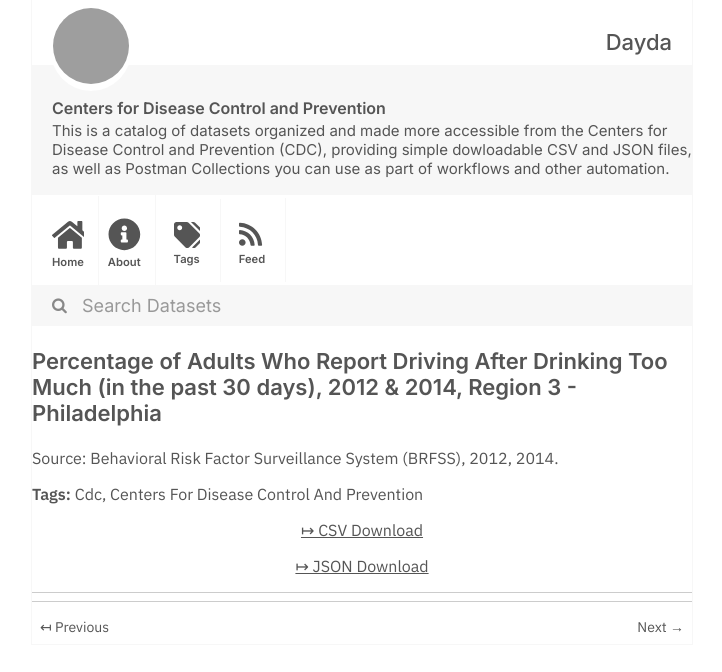
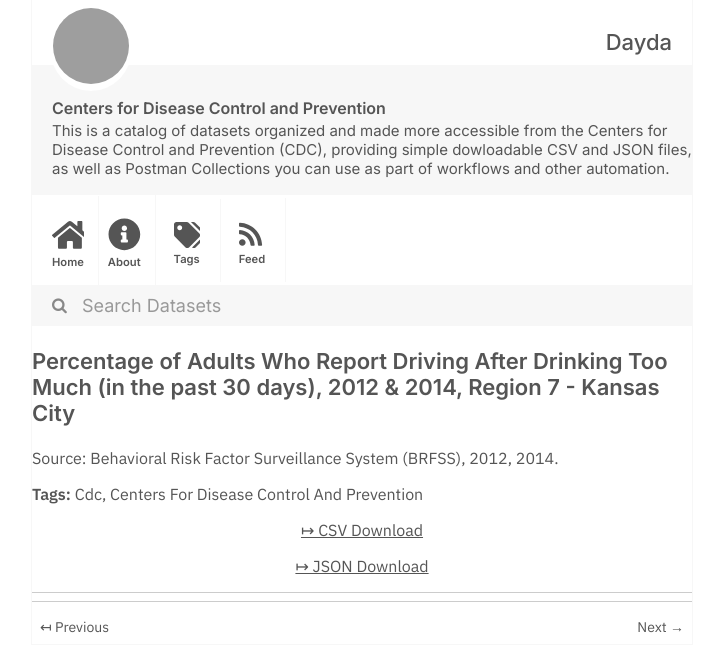
Before and after one commit to dayda-entities/centers-for-disease-control-and-prevention, a Jekyll site: the page built from _posts/2020-11-12-percentage-of-adults-who-repor.md, in a window 1280 px wide, cut to the strip 0-672 px from the top of the page. Shown: the whole strip, without its empty margins (278-1000 px from the left). Built offline with Jekyll 4.4.1, drawn with Linux system fonts in a browser that asks for light colours; grey boxes are pictures that could not be loaded.

```diff
--- a/_posts/2020-11-12-percentage-of-adults-who-repor.md
+++ b/_posts/2020-11-12-percentage-of-adults-who-repor.md
@@ -1,17 +1,17 @@
 ---
 title: >-
   Percentage of Adults Who Report Driving After Drinking Too Much (in the past
-  30 days), 2012 & 2014, Region 3 - Philadelphia
-created: '2020-11-12T12:13:57.156028'
-modified: '2021-03-30T19:56:16.412036'
+  30 days),  2012 & 2014, Region 7 - Kansas City
+created: '2020-11-12T12:15:45.978931'
+modified: '2021-03-30T20:00:47.822299'
 state: active
 type: dataset
 tags:
   - Cdc
   - Centers For Disease Control And Prevention
 groups: []
-csv_url: 'https://data.cdc.gov/api/views/bjsc-yd7n/rows.csv?accessType=DOWNLOAD'
-json_url: 'https://data.cdc.gov/api/views/bjsc-yd7n/rows.json?accessType=DOWNLOAD'
+csv_url: 'https://data.cdc.gov/api/views/pvr7-gpk4/rows.csv?accessType=DOWNLOAD'
+json_url: 'https://data.cdc.gov/api/views/pvr7-gpk4/rows.json?accessType=DOWNLOAD'
 layout: post
 
 ---
```
